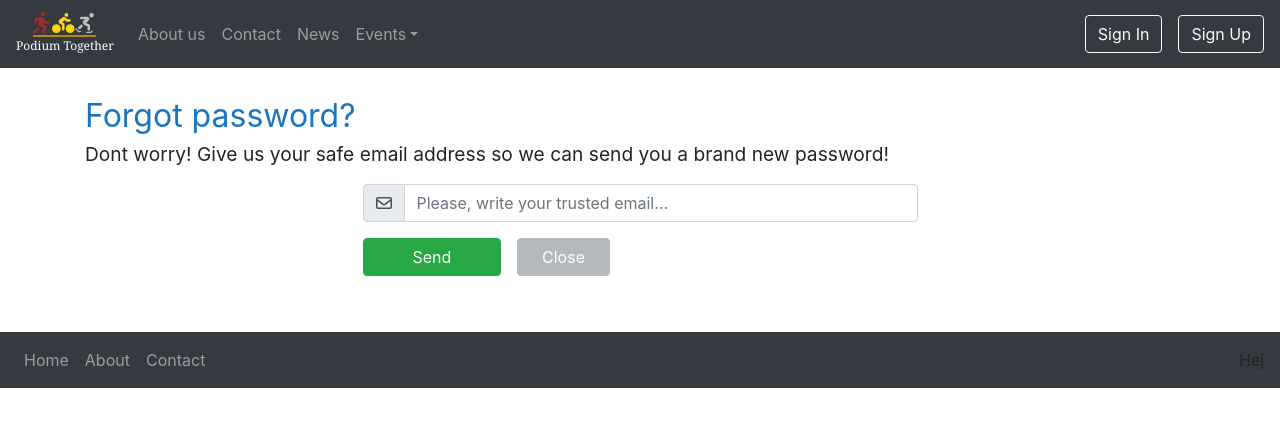
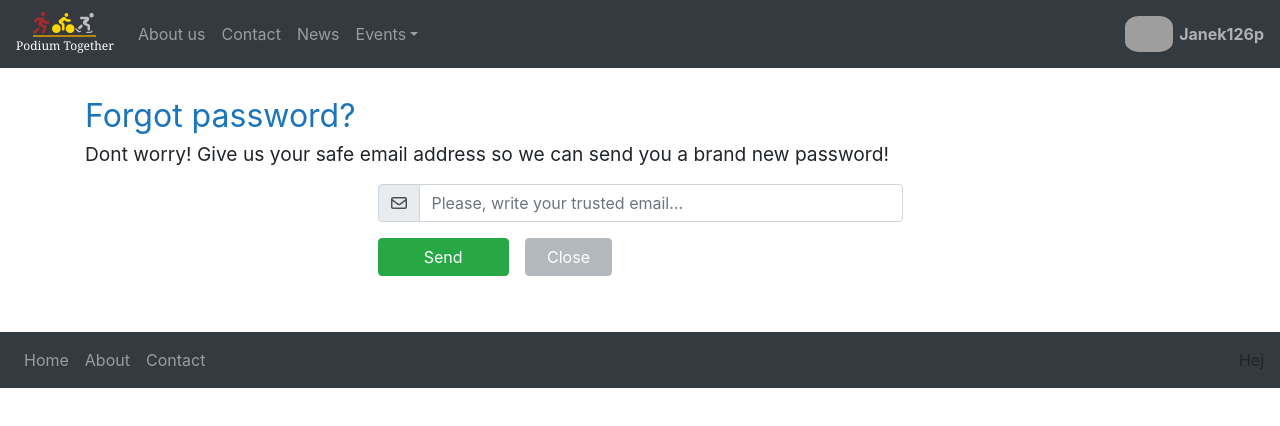
Before and after one commit to Darboux12/PodiumTogether-Frontend, a React (Create React App) app: page /new/password in a window 1280 px wide. Shown: the top 426 px of the page. Built offline with nearby package versions, Linux system fonts and the light colour scheme; grey boxes are pictures that could not be loaded.

Commit message:
Adding user profile icon

```diff
--- a/src/components/forgot-password-page/ForgotPasswordForm.js
+++ b/src/components/forgot-password-page/ForgotPasswordForm.js
@@ -17,7 +17,7 @@ class ForgotPasswordForm extends Component{
 
             <div className={"ForgotPasswordFormContainer"}>
 
-                <InputGroup className="mb-3 w-50">
+                <InputGroup className="mb-3 col-md-6 col-12">
 
                     <InputGroup.Prepend>
                         <InputGroup.Text id="emailInputText">
@@ -33,34 +33,25 @@ class ForgotPasswordForm extends Component{
                     />
                 </InputGroup>
 
-                <div className={"ForgotPasswordButtons d-flex flex-row w-50"}>
+                <div className={"ForgotPasswordButtons col-md-6 col-12"}>
 
                     <Button
                         variant="success"
                         onClick={this.props.closeSignUpModal}
-                        className="col-3 mr-3"
+                        className="sendButton mr-3 col-3"
                     >
                         Send
                     </Button>
 
                     <Button href={"/home"}
-                        variant="secondary"
-                        onClick={this.props.closeSignUpModal}
-                        className="col-2 closeButton"
+                            variant="secondary"
+                            onClick={this.props.closeSignUpModal}
+                            className="closeButton col-2"
                     >
                         Close
                     </Button>
 
-
-
-
                 </div>
-
-
-
-
-
-
 
             </div>
 
--- a/src/components/navbar/NavBar.js
+++ b/src/components/navbar/NavBar.js
@@ -6,6 +6,10 @@ import Button from "react-bootstrap/esm/Button";
 import "../../styles/navbar-styles/Navbar.css"
 import SignInModal from "./SignInModal";
 import SignUpModal from "./SignUpModal";
+import {FontAwesomeIcon} from "@fortawesome/react-fontawesome";
+import {faRunning} from "@fortawesome/free-solid-svg-icons";
+import userProfileImage from "../../images/person.jpg"
+import Dropdown from "react-bootstrap/Dropdown";
 
 class NavBar extends Component {
 
@@ -13,7 +17,8 @@ class NavBar extends Component {
         super(props);
         this.state = {
             isSignInModalVisible : false,
-            isSignUpModalVisible : false
+            isSignUpModalVisible : false,
+            isUserLogged : true
         }
     }
 
@@ -34,9 +39,14 @@ class NavBar extends Component {
     }
 
     render() {
-        return (
 
-            <Navbar className={"Navbar"} collapseOnSelect expand="md" bg="dark" variant="dark">
+        let NavBar;
+
+        if(!this.state.isUserLogged){
+
+            NavBar =
+
+                <Navbar className={"Navbar"} collapseOnSelect expand="md" bg="dark" variant="dark">
 
                 <Navbar.Brand href="/home"><Logo isNavbarBrand="true"/></Navbar.Brand>
 
@@ -81,7 +91,7 @@ class NavBar extends Component {
 
                             >Sign Up</Button>
                         </Nav.Item>
-                </Nav>
+                    </Nav>
 
                 </Navbar.Collapse>
 
@@ -95,9 +105,85 @@ class NavBar extends Component {
                     closeSignUpModal={() => this.closeSignUpModal()}
                 />
 
-            </Navbar>
+            </Navbar>;
+        }
 
-        );
+        else{
+
+            NavBar =
+
+                <Navbar className={"Navbar"} collapseOnSelect expand="md" bg="dark" variant="dark">
+
+                <Navbar.Brand href="/home"><Logo isNavbarBrand="true"/></Navbar.Brand>
+
+                <Navbar.Toggle aria-controls="responsive-navbar-nav" />
+
+                <Navbar.Collapse id="responsive-navbar-nav">
+
+                    <Nav className="mr-auto">
+                        <Nav.Link href="#AboutUs">About us</Nav.Link>
+                        <Nav.Link href="#Contact">Contact</Nav.Link>
+                        <Nav.Link href="#News">News</Nav.Link>
+
+                        <NavDropdown variant="dark" title="Events"  id="eventDropdown">
+                            <NavDropdown.Item  href="/event/create">New Event</NavDropdown.Item>
+                            <NavDropdown.Divider />
+                            <NavDropdown.Item href="/event/display">All disciplines</NavDropdown.Item>
+                            <NavDropdown.Item href="#Football">Football</NavDropdown.Item>
+                            <NavDropdown.Item href="#Jogging">Jogging</NavDropdown.Item>
+                            <NavDropdown.Item href="#Volleyball">Volleyball</NavDropdown.Item>
+                            <NavDropdown.Item href="#Swimming">Swimming</NavDropdown.Item>
+                            <NavDropdown.Item href="#Basketball">Basketball</NavDropdown.Item>
+                        </NavDropdown>
+                    </Nav>
+
+                    <Nav>
+                        <Nav.Item className={"d-flex flex-row align-items-center"}>
+                            <a href={"#profile"}><img className={"userProfileImage"} src={userProfileImage} alt="userProfileImage"/></a>
+
+                            <Dropdown>
+
+                                <Dropdown.Toggle as={"header"} className={"dataToggle"}>
+                                    <h className={"userProfileHeader"}>Janek126p</h>
+                                </Dropdown.Toggle>
+
+                                <Dropdown.Menu>
+                                    <Dropdown.Item href="#/action-1">Action</Dropdown.Item>
+                                    <Dropdown.Item href="#/action-2">Another action</Dropdown.Item>
+                                    <Dropdown.Item href="#/action-3">Something else</Dropdown.Item>
+                                </Dropdown.Menu>
+
+                            </Dropdown>
+
+
+                        </Nav.Item>
+
+                    </Nav>
+
+                </Navbar.Collapse>
+
+                <SignInModal
+                    isSignInModalVisible={this.state.isSignInModalVisible}
+                    closeSignInModal={() => this.closeSignInModal()}
+                />
+
+                <SignUpModal
+                    isSignUpModalVisible={this.state.isSignUpModalVisible}
+                    closeSignUpModal={() => this.closeSignUpModal()}
+                />
+
+            </Navbar>;
+
+        }
+
+
+
+
+
+
+        return NavBar;
+
+
     }
 }
 
--- a/src/styles/footer-styles/Footer.css
+++ b/src/styles/footer-styles/Footer.css
@@ -1,4 +1,6 @@
 .footer{
     margin-top: 1.5em;
 
+
+
 }
--- a/src/styles/forgot-password-components/ForgotPassword.css
+++ b/src/styles/forgot-password-components/ForgotPassword.css
@@ -15,4 +15,6 @@
 
 
 
+
+
 }
--- a/src/styles/forgot-password-components/ForgotPasswordForm.css
+++ b/src/styles/forgot-password-components/ForgotPasswordForm.css
@@ -9,3 +9,11 @@
 .closeButton{
     opacity: 0.5;
 }
+
+.sendButton{
+
+}
+
+.He{
+    background: #1B75BC;
+}
--- a/src/styles/navbar-styles/Navbar.css
+++ b/src/styles/navbar-styles/Navbar.css
@@ -6,3 +6,26 @@
     margin-bottom: 1.5em;
 
 }
+
+.userProfileImage{
+    width: 3em;
+    height: auto;
+    border-radius: 30%;
+
+}
+
+.userProfileHeader{
+    color: white;
+    opacity: 0.6;
+    font-weight: bold;
+    margin-left: 0.4em;
+}
+
+.userProfileHeader:hover{
+    opacity: 0.8;
+    cursor: pointer;
+}
+
+.dataToggle::after{
+    content: none !important;
+}
```
